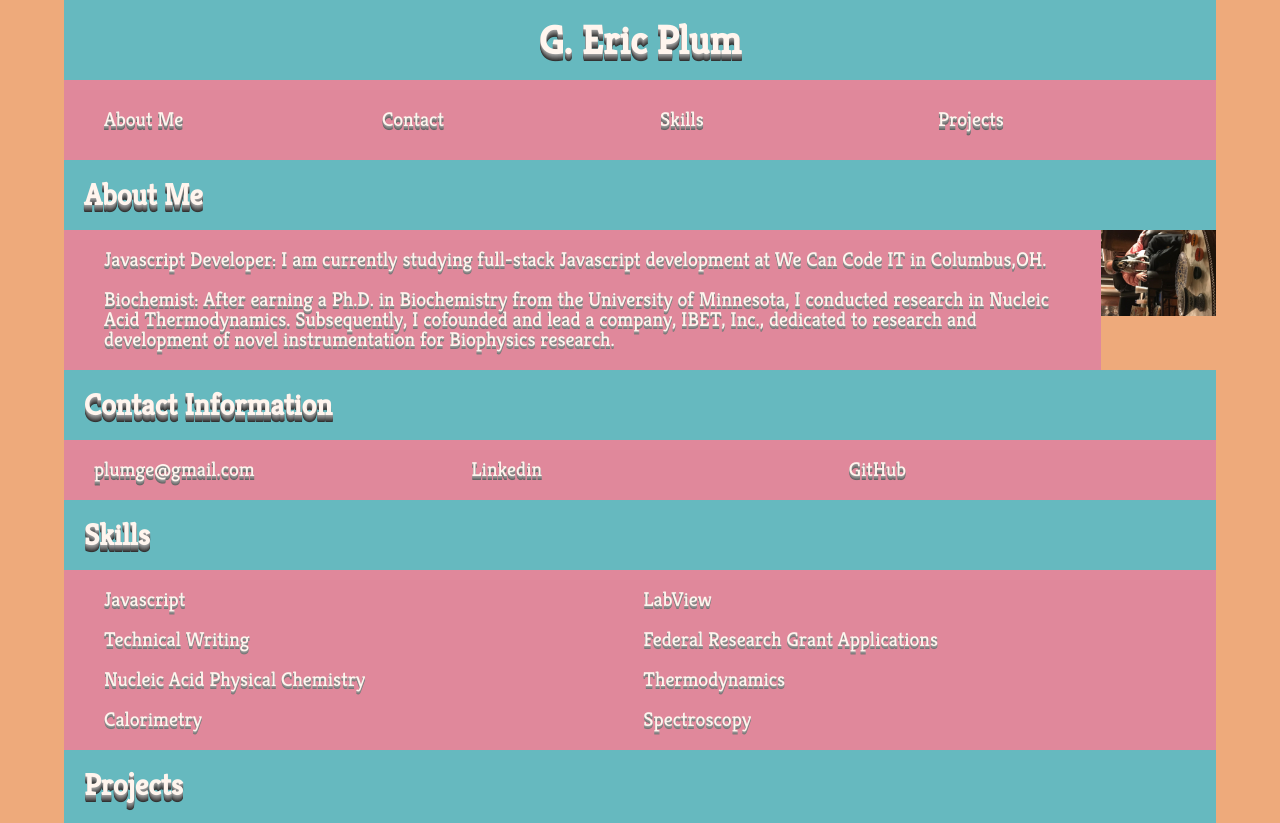
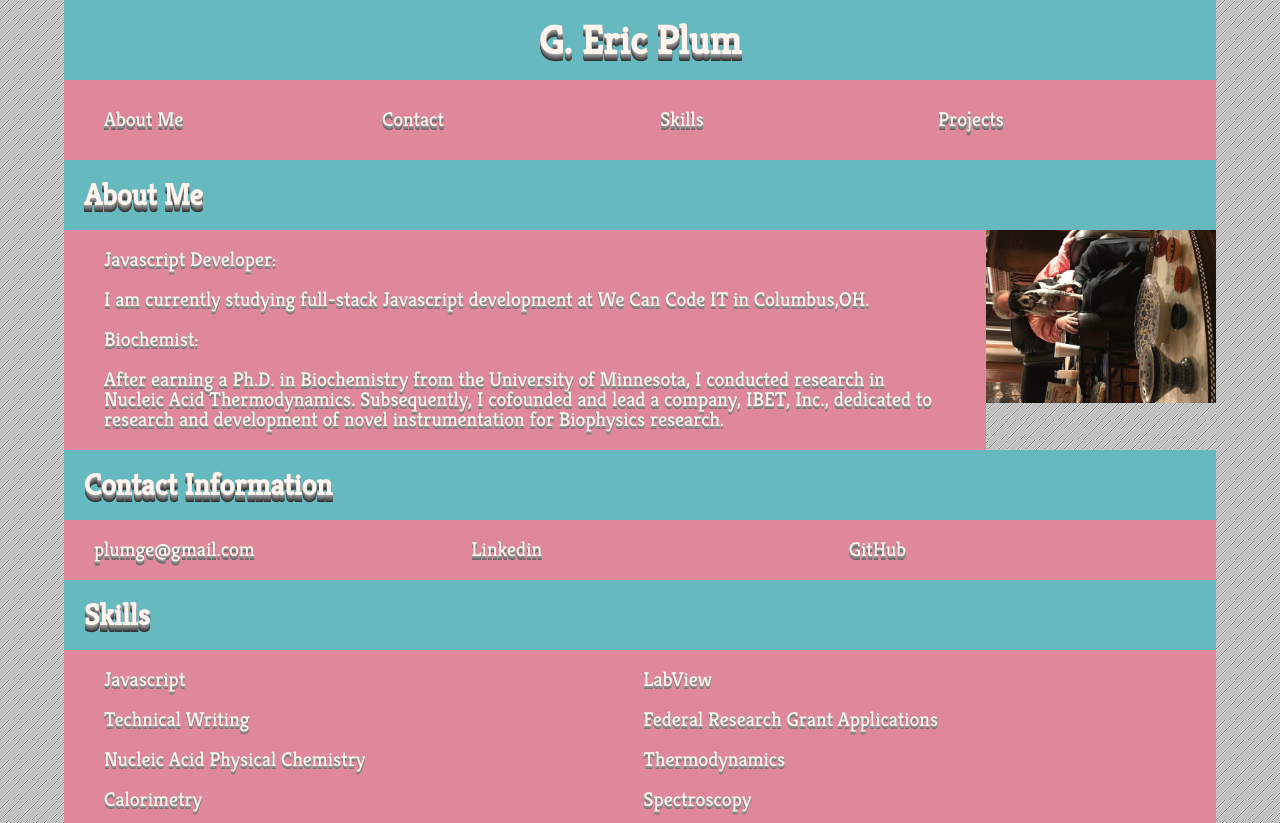
Before and after one commit to eplum/eplum.github.io, a plain HTML site: page index.html in a window 1280 px wide. Shown: the top 823 px of the page. Drawn offline with Linux system fonts and the light colour scheme.

Commit message:
added custom background image

```diff
--- a/css/main.css
+++ b/css/main.css
@@ -3,7 +3,8 @@
     box-sizing: border-box;
     margin: 0;
     padding: 0;
-    background-color: var(--tan);
+    opacity: 1.0;
+
     color:seashell;
     font-family: 'Kreon', serif;
     width:100%;
@@ -18,7 +19,16 @@ html {
     --tangerine:#E37222;    /* rgb(227,114,34) */
     --teal:#E0889B;         /* rgb(102,185,191) */
 
-    background-color:var(--teal);
+    --deep-text-shadow: 0px 1px 0px #999, 0px 2px 0px #888, 0px 3px 0px #777, 0px 4px 0px #666, 0px 5px 0px #555, 0px 6px 0px #444, 0px 7px 0px #333333;
+    --medium-text-shadow:0px 1px 0px #999, 0px 2px 0px #888, 0px 3px 0px #777, 0px 4px 0px #666;
+    --shallow-text-shadow: 0px 1px 0px #999, 0px 2px 0px #888, 0px 3px 0px #777;
+
+    background-image: url("https://github.com/eplum/eplum.github.io/blob/master/bglinesEP.png?raw=true");
+
+    /* background-image: url("https://css-tricks.com/wp-content/themes/CSS-Tricks-9/images/bglines.png"); */
+
+    background-repeat: repeat repeat;
+
 }
 
 img {
@@ -45,21 +55,21 @@ a:hover{
 .about-me-container{
 
     display:grid;
-    grid-template-columns:  90% auto;
+    grid-template-columns:  80% auto;
 
 }
+
 
 .about-me__list{
 
     display:grid;
-    text-shadow: 0px 1px 0px #999, 0px 2px 0px #888, 0px 3px 0px #777;
+    text-shadow: var(--shallow-text-shadow);
 }
 
 .main__title, .about-me__title, .contact-info__title, .my-skills__title, .my-projects__title {
     background-color:  var(--powder);
     padding: 1rem 1rem;
-    text-shadow: 0px 1px 0px #999, 0px 2px 0px #888, 0px 3px 0px #777, 0px 4px 0px #666, 0px 5px 0px #555, 0px 6px 0px #444, 0px 7px 0px #333333;
-
+    text-shadow: var(--deep-text-shadow);
 }
 
 .main__title{
@@ -77,7 +87,7 @@ justify-content:center;
 
 .my-menu, .my-menu__list, .my-menu__list__item,.contact-info__list, .contact-info__list__link {
     background-color: var(--teal);
-    text-shadow: 0px 1px 0px #999, 0px 2px 0px #888, 0px 3px 0px #777, 0px 4px 0px #666;
+    text-shadow: var(--medium-text-shadow);
     width:100%;
     padding: 0.5rem 0.5rem;
 }
@@ -117,12 +127,12 @@ justify-content:center;
  .my-projects__article{
     display:grid;
     grid-template-rows: 2rem 3rem 2rem 4rem;
-    text-shadow: 0px 1px 0px #999, 0px 2px 0px #888, 0px 3px 0px #777, 0px 4px 0px #666;
+    text-shadow: var(--medium-text-shadow);
 
  }
  .project1__photo{
-
-    width:40%;
+    justify-content: center;
+     width:40%;
 
 
  }
@@ -137,12 +147,11 @@ justify-content:center;
 
 display:grid;
 grid-template-columns: auto auto;
-text-shadow: 0px 1px 0px #999, 0px 2px 0px #888, 0px 3px 0px #777;
+text-shadow: var(--shallow-text-shadow);
 }
 
 .wrapper {
     margin: 0 auto;
     max-width: 60rem;
     width: 90%;
-
 }
--- a/index.html
+++ b/index.html
@@ -26,8 +26,8 @@
     <h2 class = "about-me__title">About Me</h2>
 <div class = about-me-container>
     <ul class = "about-me__list">
-        <li class = "about-me__list__item">Javascript Developer: I am currently studying full-stack Javascript development at We Can Code IT in Columbus,OH.</li>
-        <li class = "about-me__list__item">Biochemist: After earning a Ph.D. in Biochemistry from the University of Minnesota, I conducted research in Nucleic Acid Thermodynamics. Subsequently, I cofounded and lead a company, IBET, Inc., dedicated to research and development of novel instrumentation for Biophysics research.</li>
+        <li class = "about-me__list__item">Javascript Developer:<br/><br/> I am currently studying full-stack Javascript development at We Can Code IT in Columbus,OH.</li>
+        <li class = "about-me__list__item">Biochemist:<br/><br/> After earning a Ph.D. in Biochemistry from the University of Minnesota, I conducted research in Nucleic Acid Thermodynamics. Subsequently, I cofounded and lead a company, IBET, Inc., dedicated to research and development of novel instrumentation for Biophysics research.</li>
     </ul>
 
     <figure class = "about-me__photo">
```
Also changed, not shown: bglines.png (added), bglines2.png (added), bglines3.png (added).
